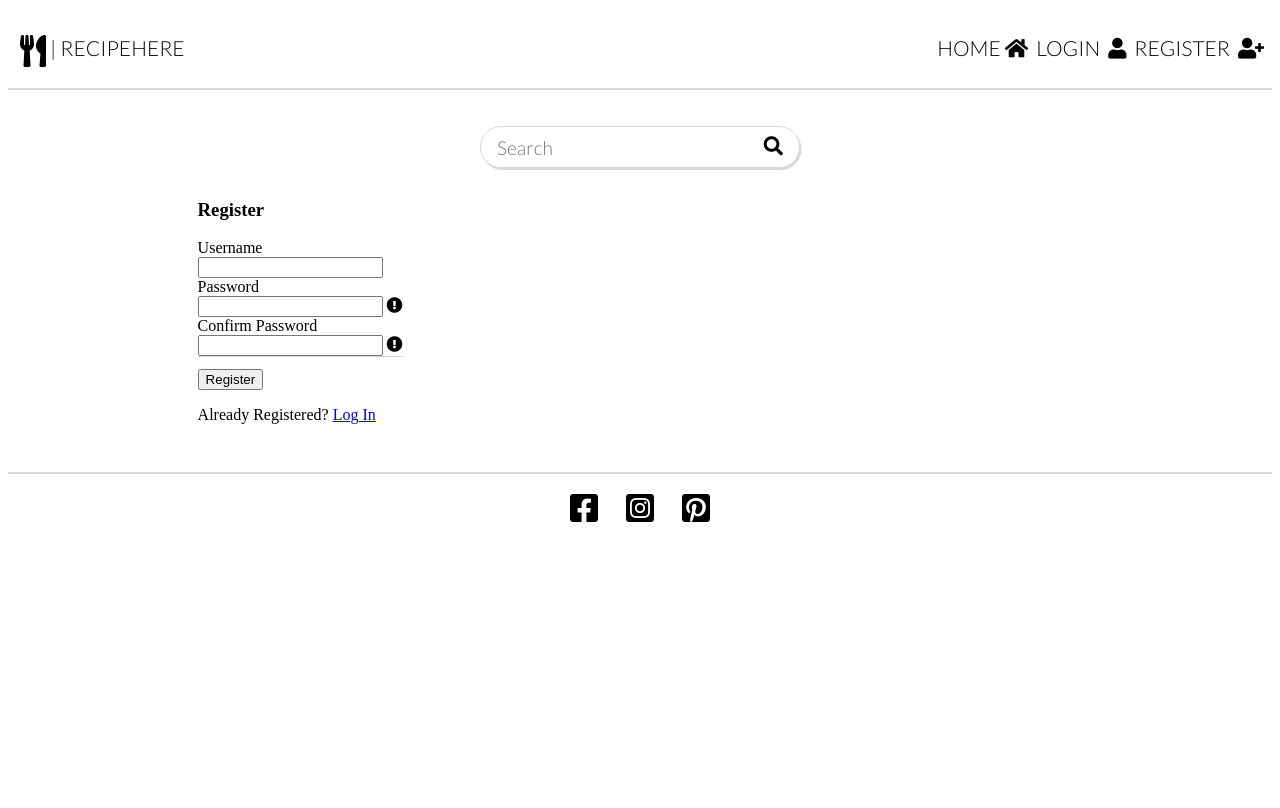
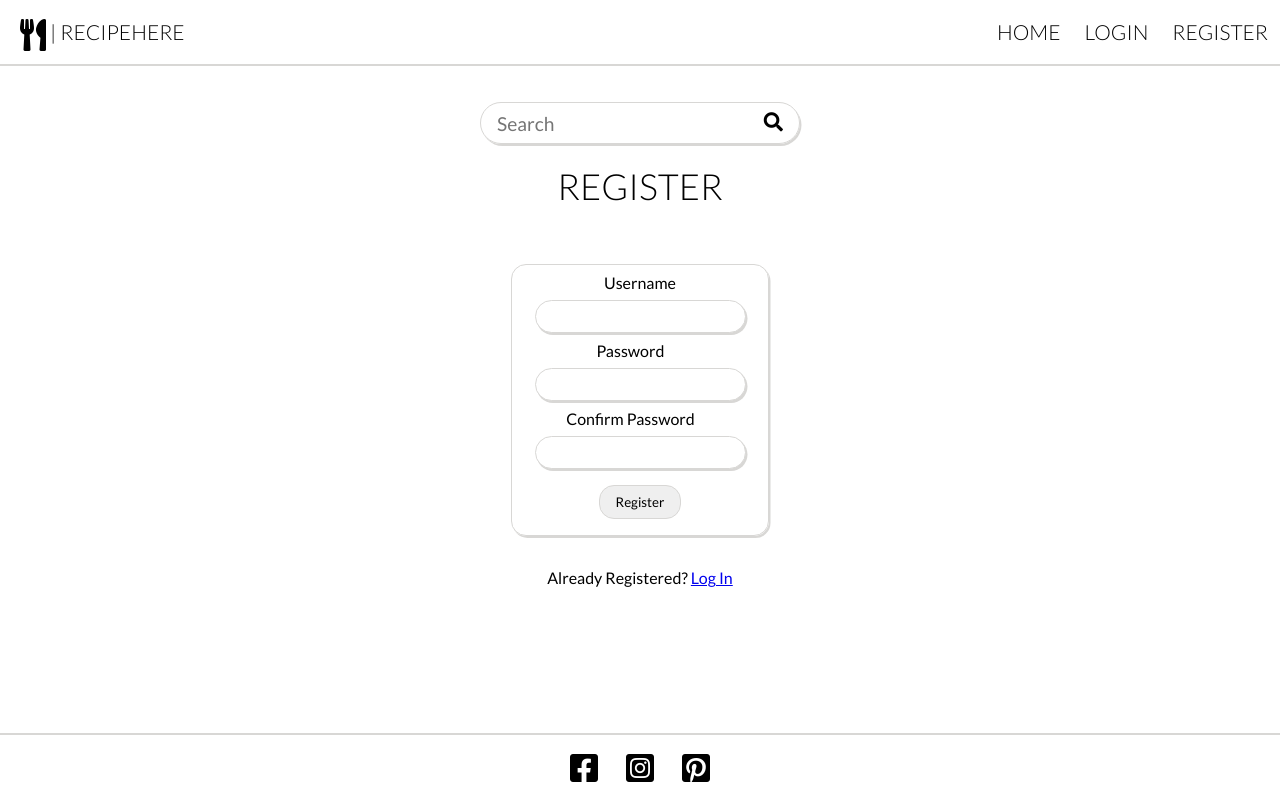
Before and after one commit to pjotrs-osnovskis/recipe-app-ms3-po, a Flask app: page /register in a window 1280 px wide. After the commit the page ends 782 px from the top, so only its background shows below. Run offline with Flask 2, Linux system fonts and the light colour scheme; some libraries are stand-ins or nearby versions.

Commit message:
Updated login and register form styles

```diff
--- a/static/css/styles.css
+++ b/static/css/styles.css
@@ -1,4 +1,4 @@
-@import url('https://fonts.googleapis.com/css2?family=Josefin+Sans:ital,wght@1,100;1,200;1,300&family=Lato:wght@100;300&display=swap');
+@import url('https://fonts.googleapis.com/css2?family=Josefin+Sans:ital,wght@1,100;1,200;1,300&family=Lato:wght@100;300;400&display=swap');
 :root {
     --Lato: 'Lato', sans-serif;
     --Josefin: 'Josefin Sans', sans-serif;
@@ -8,6 +8,8 @@
 
 html, body {
     height: 100%;
+    margin: 0;
+    padding: 0;
 }
 
 body {
@@ -28,6 +30,35 @@ body {
 .no-text{
     color: transparent;
 }
+
+/* ================== MAIN CONTAINER ================== */
+.main-container{
+    flex: 1 0 auto;
+    margin: 0 auto;
+    padding: 0;
+    width: 70%;
+}
+
+.main-container .title{
+    font-family: var(--Lato);
+    font-weight: 300;
+    text-transform: uppercase;
+    text-align: center;
+    font-size: 2.25rem;
+    margin: .5rem 0 1rem 0;
+}
+
+.main-container .subtitle{
+    font-family: var(--Josefin);
+    text-align: center;
+    font-size: 1.2rem;
+    margin: 0 0 .75rem 0;
+}
+
+.main-container .subtitle a{
+    color: #000;
+}
+
 /* ================== BUTTONS ================== */
 .button{
     border: var(--border-color);
@@ -78,11 +109,17 @@ button:hover{
 
 
 /* ================== NAVIGATION ================== */
+
 .navigation {
     overflow: hidden;
     border-bottom: var(--border-color);
     border-width: 2px;
-    line-height: 5rem;
+    line-height: 4rem;
+}
+
+.navigation a{
+    margin: 0;
+    padding: 0;
 }
 
 .navigation a{
@@ -90,18 +127,18 @@ button:hover{
     display: block;
     color: #000;
     text-align: center;
-    padding: 0 0.5rem 0 0;
+    padding: 0 .75rem;
     margin: 0;
     text-decoration: none;
     font-size: 1.3rem;
     font-family: var(--Lato);
     font-weight: 300;
     text-transform: uppercase;
+}
+.navigation .nav-item:hover{
+    font-weight: 400;
+}
 
-}
-.navigation a i{
-    padding: 0 0 0 0.25rem;
-}
 
 .logo{
     padding-left: 0.5rem;
@@ -250,34 +287,6 @@ button:hover{
     transition: background-color 5000s ease-in-out 0s;
 }
 
-/* ================== MAIN CONTAINER ================== */
-.main-container{
-    margin: 0 auto;
-    padding: 0;
-    width: 70%;
-}
-
-.main-container .title{
-    font-family: var(--Lato);
-    font-weight: 300;
-    text-transform: uppercase;
-    text-align: center;
-    font-size: 2.25rem;
-    margin: .5rem 0 1rem 0;
-}
-
-.main-container .subtitle{
-    font-family: var(--Josefin);
-    text-align: center;
-    font-size: 1.2rem;
-    margin: 0 0 .75rem 0;
-}
-
-.main-container .subtitle a{
-    color: #000;
-
-}
-
 /* ================== FOOTER ================== */
 
 /*
@@ -287,7 +296,7 @@ button:hover{
 .footer{
     margin-top: 2rem;
     line-height: 4rem;
-    flex-shrink: 0;
+    /* flex-shrink: 0; */
     border-top: var(--border-color);
     border-width: 2px;
     text-align: center;
@@ -375,7 +384,6 @@ https://css-tricks.com/look-ma-no-media-queries-responsive-layouts-using-css-gri
     grid-template-columns: repeat(auto-fit, minmax(320px, 1fr));
     grid-gap: 1rem;
 }
-
 
 .ingredients-list ul,
 .cooking-time ul{
@@ -506,11 +514,71 @@ https://css-tricks.com/look-ma-no-media-queries-responsive-layouts-using-css-gri
     clear: both;
 }
 
+/* ================== AUTHENTICATION ================== */
+.auth-card{
+    display: flex;
+    flex-direction: column;
+    justify-content: center;
+    align-items: center;
+    height: 80%;
+    margin: 0 auto;
+}
+
+.auth-card form{
+    width: 16rem;
+    border: var(--border-color);
+    box-shadow: var(--shadow);
+    border-radius: 15px;
+    text-align: center;
+}
+
+
+.auth-card label,
+.auth-card button{
+    display: block;
+    margin-top: .5rem;
+    font-family: var(--Lato);
+}
+
+.auth-card input{
+    align-items: center;
+    margin-top: .5rem;
+    border-radius: 25px;
+    box-shadow: var(--shadow);
+    border: var(--border-color);
+    outline: none;
+    padding: .5rem 1rem;
+}
+
+.auth-card button{
+    margin: 1rem auto;
+}
+
+.under-form{
+    margin: 1rem;
+    text-align: center;
+    font-family: var(--Lato);
+}
+
+.exclamation{
+    visibility: hidden;
+}
 
 
 
 /* ================== MOBILE VIEW ==================  MOBILE VIEW ================== */
 /* ================== MOBILE VIEW ==================  MOBILE VIEW ================== */
+
+@media screen and (max-width: 1100px) {
+
+    .main-container{
+        width: 100%;
+    }
+
+    .recipe-card{
+        width: 80%;
+    }
+}
 
 
 @media screen and (max-width: 800px) {
@@ -568,6 +636,12 @@ https://css-tricks.com/look-ma-no-media-queries-responsive-layouts-using-css-gri
     }
 
     /* ================== RECIPE CARDS ================== */
+    .recipe-card{
+        width: 90%;
+        margin: 0 auto;
+    }
+
+
     .cooking-time{
         text-align: start;
     }
--- a/static/js/scripts.js
+++ b/static/js/scripts.js
@@ -19,23 +19,21 @@ $('#reg-password, #confirm_password').on('keyup', function () {
     if ($('#reg-password').val() != $('#confirm_password').val()) {
         $("[id=exclIcon").css("visibility", "visible")
 
-    } else if ($('#reg-password').val() == $('#confirm_password').val() || $("#regBtn").val() != "")
+    } else if ($('#reg-password').val() == $('#confirm_password').val())
         $("[id=exclIcon").css("visibility", "hidden")
 });
 
 
-/*
-Delete confirmation function for delete-btn class
-Code ideas taken from here:
-https://stackoverflow.com/questions/9139075/how-to-show-a-confirm-message-before-delete/12582246#12582246
-*/
 var deleteLinks = document.querySelectorAll('#delete-btn');
 for (var i = 0; i < deleteLinks.length; i++) {
+/*
+    Delete confirmation function for delete-btn class
+    Code ideas taken from here:
+    https://stackoverflow.com/questions/9139075/how-to-show-a-confirm-message-before-delete/12582246#12582246
+*/
     deleteLinks[i].addEventListener('click', function (event) {
         event.preventDefault();
-
         var choice = confirm("Are you sure you want to delete this?");
-
         if (choice) {
             window.location.href = this.getAttribute('href');
         }
--- a/templates/base.html
+++ b/templates/base.html
@@ -45,14 +45,14 @@
 
             {% else %}
             <!-- If NOT logged - buttons -->
-            <a class="nav-item" href="{{ url_for('register') }}">Register <i class="fas fa-user-plus"></i></a>
-            <a class="nav-item" href="{{ url_for('login') }}">Login <i class="fas fa-user"></i></a>
+            <a class="nav-item" href="{{ url_for('register') }}">Register</a>
+            <a class="nav-item" href="{{ url_for('login') }}">Login</a>
 
             {% endif %}
             <!-- Home link -->
-            <a class="nav-item" href="{{ url_for('home_page') }}">Home<i class="fas fa-home"></i></a>
+            <a class="nav-item" href="{{ url_for('home_page') }}">Home</a>
 
-            <!-- Mobile view icon -->
+        <!-- Mobile view icon -->
             <a href="javascript:void(0);" class="icon" onclick="mobileNav()">&#9776;</a>
         </div>
 
--- a/templates/register.html
+++ b/templates/register.html
@@ -1,13 +1,9 @@
 {% extends "base.html" %}
 {% block content %}
-<div class="row justify-content-center">
-    <div class=" col-md-4 col-sm-8 col-xs-12 register-form">
-        <div class="text-center mb-3">
-            <h3>Register</h3>
-        </div>
+<h3 class="title">Register</h3>
 
-        <div class="card">
-            <section class="ms-3 me-3 mt-3">
+<div class="auth-card">
+    <section>
         <!-- flash messages -->
         {% with messages = get_flashed_messages() %}
             {% if messages %}
@@ -20,50 +16,27 @@
 
     <form class="" name="regForm" method="POST" action="{{ url_for('register') }}">
         <!-- username field -->
-                <div class="card-body">
-                    <div class="mb-3">
-                        <label for="username" class="form-label">Username</label>
-                        <div class="smooth-edges">
-                            <input class="form-control" id="username" name="username" type="text" minlength="5" maxlength="15"
+        <label for="username">Username</label>
+        <input id="username" name="username" type="text" minlength="5" maxlength="15"
             pattern="^[a-zA-Z0-9]{5,15}$" required>
-                        </div>
-                    </div>
         <!-- password field -->
-                    <div class="mb-3">
-                        <label for="password" class="form-label">Password</label>
-                        <div class="d-flex smooth-edges">
-                            <input class="form-control" id="reg_password" name="reg_password" type="password" minlength="5" maxlength="15"
+        <label for="password" class="form-label">Password <span id="exclIcon" class="exclamation"><i class="fas fa-exclamation-circle"></i></span>
+        </label>
+        <input id="password" name="password" type="password" minlength="5" maxlength="15"
             pattern="^[a-zA-Z0-9]{5,15}$" required>
-                                <span id="exclIcon" class="exclamation"><i class="fas fa-exclamation-circle"></i></span>
-                        </div>
-                    </div>
-                    <div class="mb-3">
-                        <label for="password" class="form-label">Confirm Password</label>
-                        <div class= "d-flex smooth-edges">
-                            <input class="form-control" id="confirm_password" name="confirm_password" type="password" minlength="5" maxlength="15"
+
+        <label for="password">Confirm Password <span id="exclIcon" class="exclamation"><i class="fas fa-exclamation-circle"></i></span></label>
+        <input id="confirm_password" name="confirm_password" type="password" minlength="5" maxlength="15"
             pattern="^[a-zA-Z0-9]{5,15}$" required>
-                                <span id="exclIcon" class="exclamation"><i class="fas fa-exclamation-circle"></i></span>
-                        </div>
-                    </div>
-                </div>
-                <!-- register button -->
-                <div class="card-footer text-center">
-                    <button class="btn btn-success" type="submit" id="regBtn">
+        <button class="button" type="submit" id="regBtn" >
             Register
         </button>
-                </div>
     </form>
-        </div>
-        <div class="row">
-            <div class="col mt-4">
-                <p class="text-center">
-                    Already Registered?
-                    <a href="{{ url_for('login') }}" class="">Log In</a>
+    <div class="under-form">
+        <p>
+            Already Registered? <a href="{{ url_for('login') }}" class="">Log In</a>
         </p>
     </div>
 </div>
 
-    </div>
-</div>
-
 {% endblock %}
```
Also changed, not shown: templates/login.html (+11 -34 lines). Lines whose indentation alone changed are shown as unchanged.
